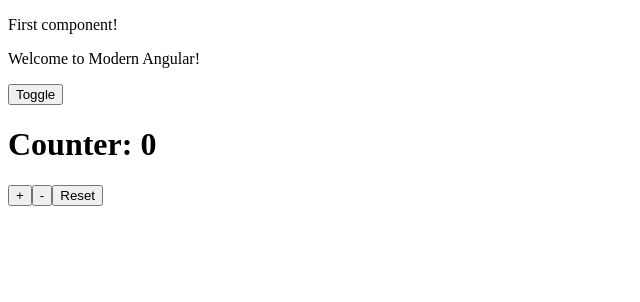
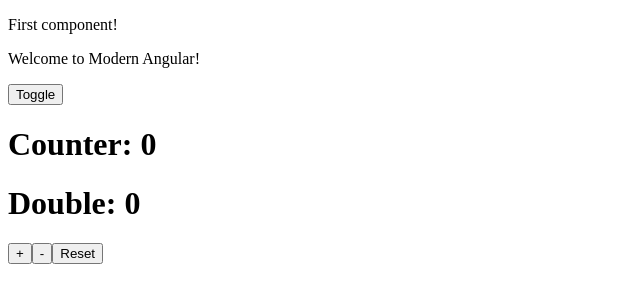
Before and after one commit to dev-mariana/modern-angular-course, an Angular app: page / in a window 1280 px wide. Shown: the top 302 px of the page, without its empty margins (0-640 px from the left). Built offline with nearby package versions, Linux system fonts and the light colour scheme.

Commit message:
computed signals

```diff
--- a/src/app/hello/hello.html
+++ b/src/app/hello/hello.html
@@ -4,6 +4,7 @@
 <button [disabled]="isDisabled" (click)="onClick()">Toggle</button>
 
 <h1>Counter: {{ count() }}</h1>
+<h1>Double: {{ doubleCount() }}</h1>
 
 <button (click)="increateCounter()">+</button>
 <button (click)="decreaseCounter()">-</button>
--- a/src/app/hello/hello.ts
+++ b/src/app/hello/hello.ts
@@ -1,4 +1,4 @@
-import { Component, signal } from '@angular/core';
+import { Component, computed, signal } from '@angular/core';
 
 @Component({
   selector: 'app-hello',
@@ -7,7 +7,7 @@
   styleUrl: './hello.scss',
 })
 export class Hello {
-  protected  title = 'Welcome to Modern Angular!';
+  protected title = 'Welcome to Modern Angular!';
 
   protected isDisabled = false;
 
@@ -18,15 +18,17 @@
 
   protected count = signal(0);
 
-  increateCounter(): void {
-    this.count.update(value => value + 1);
+  protected doubleCount = computed(() => this.count() * 2);
+
+  protected increateCounter(): void {
+    this.count.update((value) => value + 1);
   }
 
-  decreaseCounter(): void {
-    this.count.update(value => value - 1);
+  protected decreaseCounter(): void {
+    this.count.update((value) => value - 1);
   }
 
-  resetCounter(): void {
+  protected resetCounter(): void {
     this.count.set(0);
   }
 }
```
